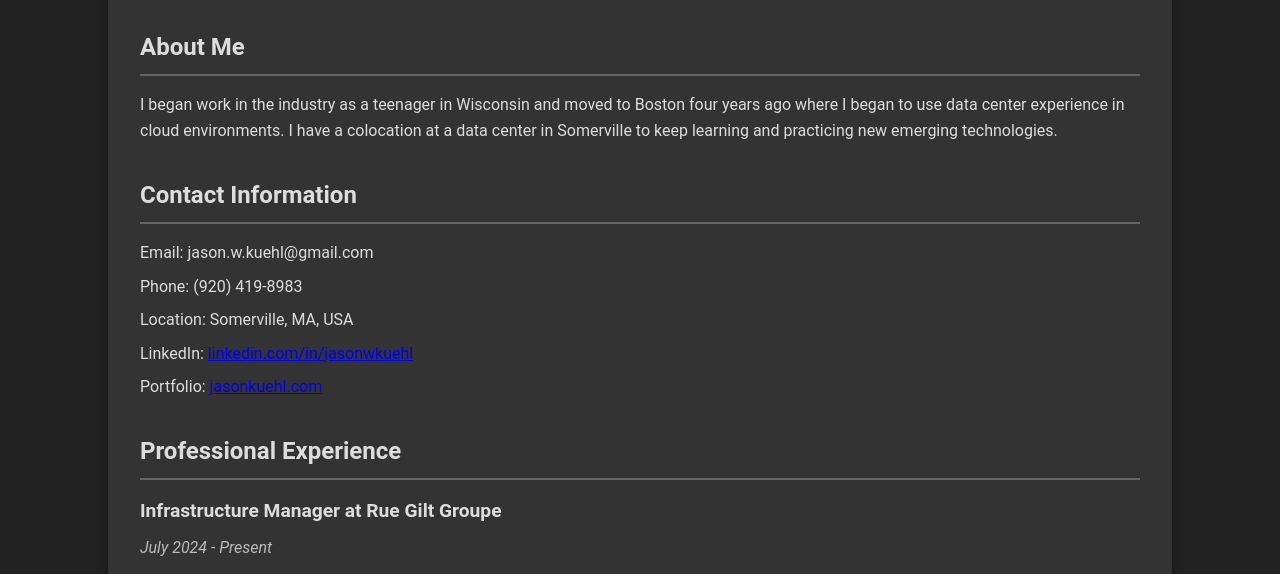
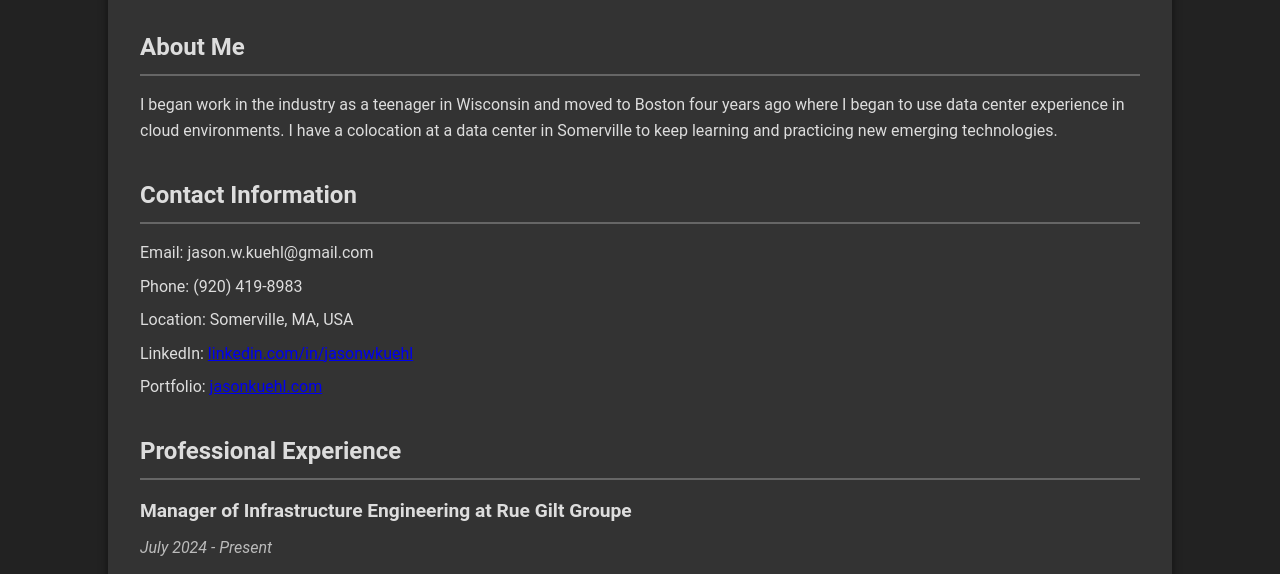
Before and after one commit to jasonkuehl/resume, a plain HTML site: page index.html in a window 1280 px wide. Shown: the part 182-756 px from the top of the page. Drawn offline with Linux system fonts and the light colour scheme.

Commit message:
Name update

```diff
--- a/index.html
+++ b/index.html
@@ -154,7 +154,7 @@
         <section class="experience">
             <h2 class="section-title">Professional Experience</h2>
             <div class="job">
-                <h3>Infrastructure Manager at Rue Gilt Groupe</h3>
+                <h3>Manager of Infrastructure Engineering at Rue Gilt Groupe</h3>
                 <p class="date">July 2024 - Present</p>
                 <ul class="list">
                     <li>Leading infrastructure management and cloud services.</li>
```
